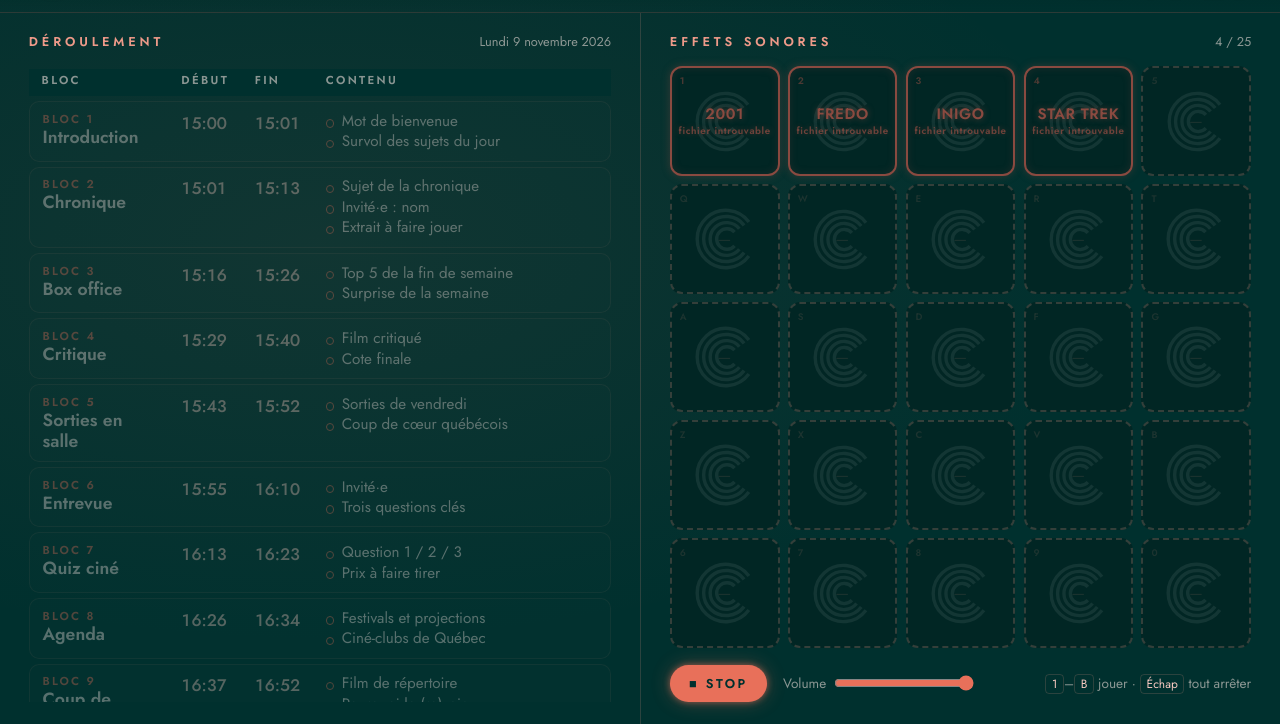
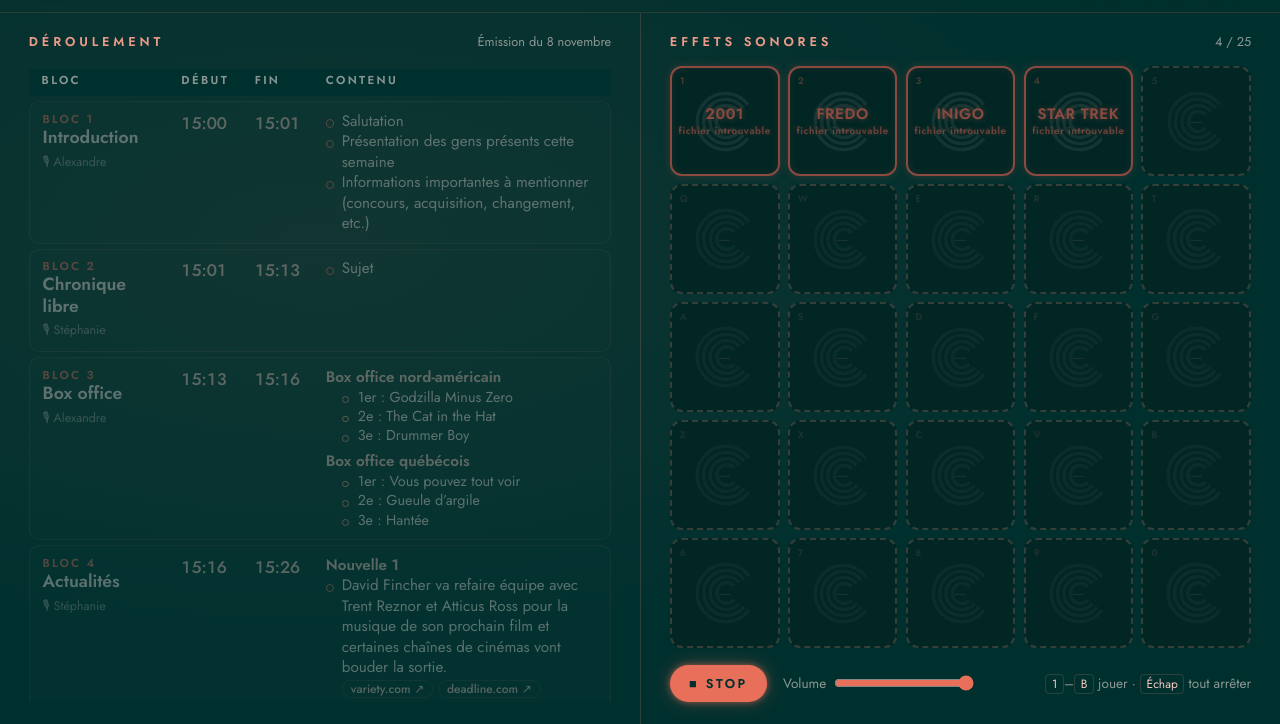
Before and after one commit to Albodo/cinepilote, a plain HTML site: page index.html in a window 1280 px wide. Shown: the part 76-800 px from the top of the page. Drawn offline with Linux system fonts and the light colour scheme.

Commit message:
premier test

```diff
--- a/index.html
+++ b/index.html
@@ -163,6 +163,7 @@ tbody td {
   border-bottom: 1px solid var(--ligne);
   transition: opacity .3s, background .3s;
 }
+tbody tr { scroll-margin-top: 2.6rem; }
 tbody td:first-child { border-left: 1px solid var(--ligne); border-radius: 10px 0 0 10px; }
 tbody td:last-child  { border-right: 1px solid var(--ligne); border-radius: 0 10px 10px 0; }
 
@@ -196,13 +197,56 @@ tbody td:last-child  { border-right: 1px solid var(--ligne); border-radius: 0 10
   border-radius: 50%;
 }
 
+.notes li.intertitre { padding-left: 0; margin-top: .35rem; font-weight: 600; color: var(--rose); }
+.notes li.intertitre:first-child { margin-top: 0; }
+.notes li.intertitre::before { display: none; }
+.notes li.sous { margin-left: 1rem; font-size: .9rem; }
+.notes li.sous::before { width: .3rem; height: .3rem; top: .6em; border-color: var(--saumon); }
+.notes li.consigne { padding-left: 0; font-style: italic; color: var(--saumon); }
+.notes li.consigne::before { display: none; }
+.notes li.liens::before { display: none; }
+.notes li.consigne::first-letter { font-style: normal; }
+
+.lien {
+  display: inline-block;
+  margin: .1rem .3rem .1rem 0;
+  padding: 0 .5rem;
+  font-size: .75rem;
+  font-weight: 500;
+  color: var(--rose);
+  text-decoration: none;
+  border: 1px solid var(--ligne);
+  border-radius: 999px;
+  user-select: text;
+}
+.lien:hover { border-color: var(--rose); }
+
+.animateur {
+  display: inline-block;
+  margin-top: .3rem;
+  font-size: .78rem;
+  color: var(--texte-dim);
+}
+.animateur::before { content: "🎙 "; }
+
+/* pauses, transitions et plans B */
+tr.pause td { background: transparent; border-top-style: dashed; border-bottom-style: dashed; }
+tr.pause td:first-child { border-left-style: dashed; }
+tr.pause td:last-child { border-right-style: dashed; }
+tr.pause .bloc-nom { font-size: .95rem; font-weight: 500; color: var(--texte-dim); }
+tr.pause .notes { font-size: .85rem; color: var(--texte-dim); }
+tr.backup td { background: transparent; border-top-style: dotted; border-bottom-style: dotted; opacity: .6; }
+tr.backup td:first-child { border-left-style: dotted; }
+tr.backup td:last-child { border-right-style: dotted; }
+tr.backup .bloc-num { color: var(--texte-dim); }
+tr.sous-bloc .bloc-nom { font-size: .98rem; }
+
 /* états selon l'horloge */
 tr.passe td { opacity: .35; }
 
 tr.actif td {
   background: rgba(232,112,90,.12);
   border-color: var(--corail);
-  box-shadow: 0 0 14px rgba(232,112,90,.18);
 }
 tr.actif .bloc-num { color: var(--blanc); }
 tr.actif .bloc-num::after {
@@ -345,6 +389,7 @@ tr.prochain .bloc-num::after { content: " · À SUIVRE"; color: var(--rose); }
   box-shadow: none;
   cursor: default;
 }
+.pad.vide::before { opacity: .035; }
 .pad.vide .nom { opacity: .5; font-weight: 400; text-shadow: none; }
 .pad.vide:active { transform: none; }
 
@@ -394,19 +439,90 @@ kbd {
      ✏️  CONTENU DE LA SEMAINE — c'est la seule partie à modifier
      ================================================================ -->
 <script>
+/*
+  Champs d'un bloc :
+    num       numéro du bloc (facultatif : sans numéro = pause, transition…)
+    nom       titre du bloc
+    qui       animateur·trice (facultatif)
+    debut/fin heures « HH:MM » (null = hors horaire, ex. plan B)
+    type      "pause" | "backup" | "sous-bloc" (facultatif, change l'apparence)
+    notes     une ligne par point. Préfixes spéciaux :
+                "# "  intertitre        "- "  sous-point (en retrait)
+                "! "  consigne de régie (italique)
+              Les adresses https://… deviennent des liens cliquables.
+*/
 const EMISSION = {
-  date: "Lundi 9 novembre 2026",
+  date: "Émission du 8 novembre",
   blocs: [
-    { nom: "Introduction",     debut: "15:00", fin: "15:01", notes: ["Mot de bienvenue", "Survol des sujets du jour"] },
-    { nom: "Chronique",        debut: "15:01", fin: "15:13", notes: ["Sujet de la chronique", "Invité·e : nom", "Extrait à faire jouer"] },
-    { nom: "Box office",       debut: "15:16", fin: "15:26", notes: ["Top 5 de la fin de semaine", "Surprise de la semaine"] },
-    { nom: "Critique",         debut: "15:29", fin: "15:40", notes: ["Film critiqué", "Cote finale"] },
-    { nom: "Sorties en salle", debut: "15:43", fin: "15:52", notes: ["Sorties de vendredi", "Coup de cœur québécois"] },
-    { nom: "Entrevue",         debut: "15:55", fin: "16:10", notes: ["Invité·e", "Trois questions clés"] },
-    { nom: "Quiz ciné",        debut: "16:13", fin: "16:23", notes: ["Question 1 / 2 / 3", "Prix à faire tirer"] },
-    { nom: "Agenda",           debut: "16:26", fin: "16:34", notes: ["Festivals et projections", "Ciné-clubs de Québec"] },
-    { nom: "Coup de cœur",     debut: "16:37", fin: "16:52", notes: ["Film de répertoire", "Pourquoi le (re)voir"] },
-    { nom: "Conclusion",       debut: "16:55", fin: "17:00", notes: ["Remerciements", "Teaser de la semaine prochaine"] },
+    { num: 1, nom: "Introduction", qui: "Alexandre", debut: "15:00", fin: "15:01", notes: [
+      "Salutation",
+      "Présentation des gens présents cette semaine",
+      "Informations importantes à mentionner (concours, acquisition, changement, etc.)",
+    ]},
+    { num: 2, nom: "Chronique libre", qui: "Stéphanie", debut: "15:01", fin: "15:13", notes: [
+      "Sujet",
+    ]},
+    { num: 3, nom: "Box office", qui: "Alexandre", debut: "15:13", fin: "15:16", notes: [
+      "# Box office nord-américain",
+      "- 1er : Godzilla Minus Zero",
+      "- 2e : The Cat in the Hat",
+      "- 3e : Drummer Boy",
+      "# Box office québécois",
+      "- 1er : Vous pouvez tout voir",
+      "- 2e : Gueule d’argile",
+      "- 3e : Hantée",
+    ]},
+    { num: 4, nom: "Actualités", qui: "Stéphanie", debut: "15:16", fin: "15:26", notes: [
+      "# Nouvelle 1",
+      "David Fincher va refaire équipe avec Trent Reznor et Atticus Ross pour la musique de son prochain film et certaines chaînes de cinémas vont bouder la sortie.",
+      "https://variety.com/2026/music/news/trent-reznor-atticus-ross-score-david-fincher-cliff-booth-1236938107/ https://deadline.com/2026/11/cinemarko-netflix-cliff-booth-theatrical-release-1237212191/",
+      "# Nouvelle 2",
+      "Dustin Hoffman révèle qu’il a détesté tourner dans The Graduate, le film qui l’a rendu célèbre.",
+      "https://variety.com/2026/film/news/dustin-hoffman-the-graduate-mike-nichols-1236937024/",
+      "# Nouvelle 3",
+      "Maya Hawke sera la vedette d’un film basé sur le jeu de cartes Magic: The Gathering.",
+      "https://variety.com/2026/film/news/maya-hawke-magic-the-gathering-movie-1236939687/",
+    ]},
+    { nom: "Transition vers la pause", type: "pause", debut: "15:26", fin: "15:27", notes: [
+      "Médias sociaux",
+      "Speakpipe.com/cinemoilou",
+      "Sujets au retour de la pause",
+    ]},
+    { nom: "Pause", type: "pause", debut: "15:27", fin: "15:30", notes: [
+      "Chut, c’est les annonces 🤫",
+    ]},
+    { num: 5, nom: "En reprise ou chronique libre", qui: "Tout le monde", debut: "15:30", fin: "15:40", notes: [
+      "# En reprise : I Shot Andy Warhol",
+      "Présentation : Stéphanie",
+      "Discussion",
+    ]},
+    { num: 6, nom: "Film de la semaine", qui: "Tout le monde", debut: "15:40", fin: "15:47", notes: [
+      "# Your mother 3x",
+      "Présentation : Alexandre",
+      "Discussion",
+    ]},
+    { num: 6, nom: "Film de la semaine", type: "sous-bloc", qui: "Tout le monde", debut: "15:47", fin: "15:56", notes: [
+      "# Wildwood",
+      "Présentation : Stéphanie",
+      "Discussion",
+    ]},
+    { num: 6, nom: "En backup", type: "backup", debut: null, fin: null, notes: [
+      "# Film",
+      "Présentation",
+      "Discussion",
+    ]},
+    { num: 7, nom: "Conclusion", qui: "Alexandre", debut: "15:56", fin: "15:57", notes: [
+      "! 🎚 Remettre le thème à 50 % de volume pendant qu’Alex parle",
+      "# Sorties du weekend",
+      "# Programmation Beaumont",
+      "Toutes les informations sur la page FB du Cinéma Beaumont",
+      "# Rappels",
+      "Speakpipe.com/Cinemoilou",
+      "Disponible sur Balado Québec, Spotify et Apple Podcast",
+      "Suivez-nous sur FB et IG",
+      "Letterboxd",
+      "Gab Paquet et …",
+    ]},
   ]
 };
 
@@ -494,16 +610,41 @@ $("date-emission").textContent = EMISSION.date || "";
 
 const lignes = EMISSION.blocs.map((b, i) => {
   const tr = document.createElement("tr");
+  if (b.type) tr.classList.add(b.type);
   tr.innerHTML = `
-    <td><span class="bloc-num">Bloc ${i + 1}</span><span class="bloc-nom"></span></td>
-    <td class="heure">${b.debut}</td>
-    <td class="heure">${b.fin}</td>
+    <td><span class="bloc-num"></span><span class="bloc-nom"></span><span class="animateur"></span></td>
+    <td class="heure">${b.debut || "—"}</td>
+    <td class="heure">${b.fin || "—"}</td>
     <td><ul class="notes"></ul><div class="suivi"></div></td>`;
+  tr.querySelector(".bloc-num").textContent = b.num ? `Bloc ${b.num}` : "";
   tr.querySelector(".bloc-nom").textContent = b.nom;
+  const anim = tr.querySelector(".animateur");
+  if (b.qui) anim.textContent = b.qui; else anim.remove();
+
   const ul = tr.querySelector(".notes");
-  (b.notes || []).forEach((n) => { const li = document.createElement("li"); li.textContent = n; ul.appendChild(li); });
+  (b.notes || []).forEach((n) => {
+    const li = document.createElement("li");
+    if (n.startsWith("# "))      { li.className = "intertitre"; n = n.slice(2); }
+    else if (n.startsWith("- ")) { li.className = "sous";       n = n.slice(2); }
+    else if (n.startsWith("! ")) { li.className = "consigne";   n = n.slice(2); }
+    /* les adresses web deviennent des liens courts (nom du site) */
+    n.split(/(https?:\/\/\S+)/).forEach((morceau) => {
+      if (/^https?:\/\//.test(morceau)) {
+        const a = document.createElement("a");
+        a.href = morceau; a.target = "_blank"; a.rel = "noopener";
+        a.className = "lien";
+        a.textContent = new URL(morceau).hostname.replace(/^www\./, "") + " ↗";
+        li.appendChild(a);
+      } else if (morceau.trim()) {
+        li.appendChild(document.createTextNode(morceau));
+      }
+    });
+    if (/^\s*(https?:\/\/\S+\s*)+$/.test(n)) li.className = "liens"; /* ligne de liens seulement : pas de puce */
+    ul.appendChild(li);
+  });
   $("lignes").appendChild(tr);
-  return { tr, suivi: tr.querySelector(".suivi"), debut: enMinutes(b.debut) * 60, fin: enMinutes(b.fin) * 60, b, i };
+  const sec = (h) => (h ? enMinutes(h) * 60 : NaN);
+  return { tr, suivi: tr.querySelector(".suivi"), debut: sec(b.debut), fin: sec(b.fin), b, i };
 });
 
 let dernierActif = -1;
@@ -548,7 +689,7 @@ function majHorloge() {
   const cible = actif || prochain;
   if (cible && cible.i !== dernierActif) {
     dernierActif = cible.i;
-    cible.tr.scrollIntoView({ block: "nearest", behavior: "smooth" });
+    cible.tr.scrollIntoView({ block: "start", behavior: "smooth" });
   }
 }
 majHorloge();
```
